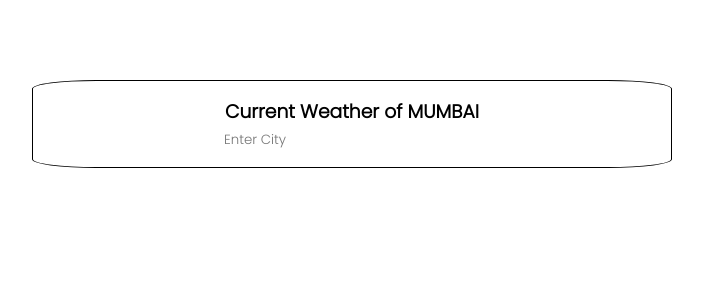
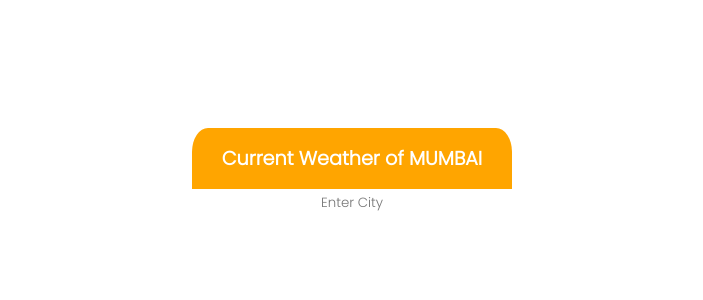
Before and after one commit to HarshHattyangdi/weatherapp, a React (Create React App) app: page / in a window 1280 px wide. Shown: the top 300 px of the page, without its empty margins (288-991 px from the left). Built offline with nearby package versions, Linux system fonts and the light colour scheme; no server answers.

Commit message:
Added icons and made some styling

```diff
--- a/src/Components/CityWeather.js
+++ b/src/Components/CityWeather.js
@@ -11,13 +11,16 @@ const CityWeather = (props) => {
   // const weather = props.weather;
   //   console.log(weather);
   return (
-    <div>
+    <>
+      <img src={`http://openweathermap.org/img/w/${icon}.png`} alt="" />
+      <div className="weather-info">
         {/* <h2>
         <img
           src={`http://http://openweathermap.org/img/w/${icon}.png`}
           alt=""
         />
       </h2> */}
+
         <h2>Feels like: {feels_like}</h2>
         <h2>Min:{min}</h2>
         <h2>Max:{max}</h2>
@@ -42,6 +45,7 @@ const CityWeather = (props) => {
       </ul> */}
         {/* {JSON.stringify(weather)} */}
       </div>
+    </>
   );
 };
 
--- a/src/Components/CurrentWeather.js
+++ b/src/Components/CurrentWeather.js
@@ -31,7 +31,7 @@ function CurrentWeather(props) {
   };
   return (
     <div className={props.className}>
-      <h3>Current Weather of {city.toUpperCase()}</h3>
+      <h3 className="card-title">Current Weather of {city.toUpperCase()}</h3>
 
       <InputDebounce
         type="text"
--- a/src/style/index.scss
+++ b/src/style/index.scss
@@ -1,6 +1,6 @@
 @import url("https://fonts.googleapis.com/css2?family=IBM+Plex+Sans&family=Poppins:wght@100;300&display=swap");
 
-$mycolor: aquamarine;
+$mycolor: rgb(127, 157, 255);
 
 * {
   font-family: "IBM Plex Sans", sans-serif;
@@ -14,23 +14,46 @@ $mycolor: aquamarine;
 }
 
 .card {
-  margin:5rem 20rem;
-  padding:1rem 10rem;
+  margin: 10% auto;
+  // padding: 0 0 5% 0;
   // background-color: red;
-  border: 1px solid black;
-  border-radius:10%;
+  height: 30rem;
+  width: 20rem;
+  // border: 1px solid black;
+  border-radius: 5%;
+  text-align: center;
+  overflow: hidden;
+}
+
+.card-title {
+  margin: 0;
+  padding: 5%;
+  // border: 1px solid black;
+  background-color: orange;
+  color: white;
+  font-size: 1.2rem;
+}
+
+.transparent-bg {
+  // text-decoration: line-through;
+  background: rgba(255, 255, 255, 0.4);
+  border: none;
+  outline: none;
+}
+
+input[type="text"]:focus,
+[type="text"] {
+  // outline: none;
   text-align: center;
 }
 
-.transparent-bg{
-  // text-decoration: line-through;
-    background: rgba(255,255,255,0.4);
-    border: none;
-    outline: none;
-}
-
-input[type=text]:focus{
-  outline: none;
+.weather-info {
+  height: auto;
+  margin-top: 80%;
+  background-color: $mycolor;
+  color: white;
+  // border-bottom-left-radius: 50%;
+  // border-bottom-right-radius: 50%;
 }
 
 .brand {
```
Lines whose indentation alone changed are shown as unchanged.
